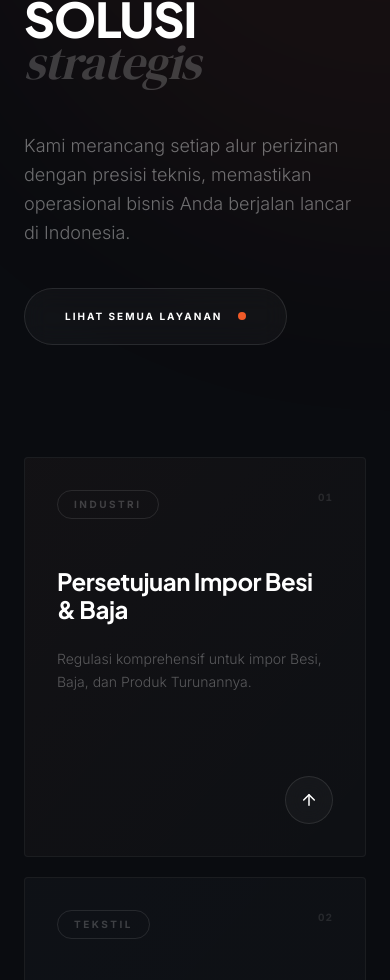
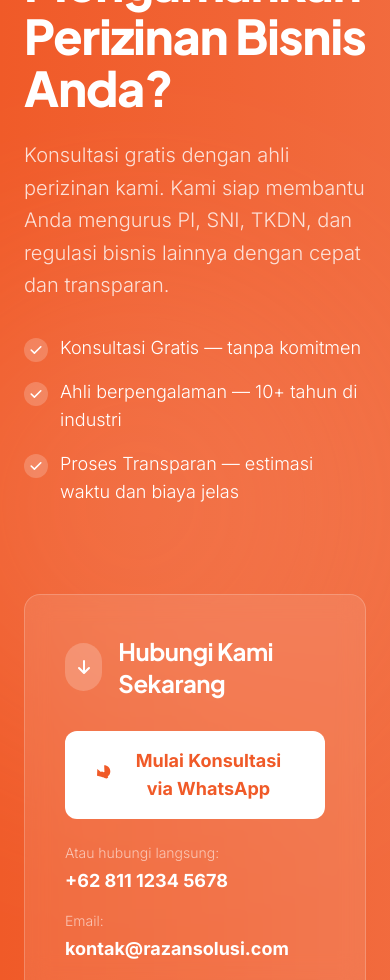
Before and after one commit to dayriyadhi-hue/razor-astern-web, a Next.js app: page / in a window 390 px wide. Shown: the part 1020-2000 px from the top of the page. Built offline with nearby package versions, Linux system fonts and the light colour scheme.

Commit message:
style: complete premium dark mode UI/UX transformation

```diff
--- a/src/app/globals.css
+++ b/src/app/globals.css
@@ -93,6 +93,11 @@ html {
   scroll-behavior: smooth;
 }
 
+/* Scroll margin untuk anchor links (offset untuk fixed navbar) */
+section {
+  scroll-margin-top: 80px;
+}
+
 /* Custom Scrollbar */
 ::-webkit-scrollbar {
   width: 6px;
--- a/src/app/page.js
+++ b/src/app/page.js
@@ -1,5 +1,6 @@
 import Navbar from '@/components/Navbar';
 import Hero from '@/components/Hero';
+import ConsultationCTA from '@/components/ConsultationCTA';
 import Solutions from '@/components/Solutions';
 import Process from '@/components/Process';
 import Values from '@/components/Values';
@@ -12,6 +13,7 @@ export default function Home() {
       <Navbar />
       <main>
         <Hero />
+        <ConsultationCTA />
         <Solutions />
         <Process />
         <Values />
--- /dev/null
+++ b/src/components/ConsultationCTA.js
@@ -0,0 +1,110 @@
+'use client';
+
+import React from 'react';
+import { motion } from 'motion/react';
+
+const ConsultationCTA = () => {
+    const handleWhatsApp = () => {
+        window.open('https://wa.me/6281112345678?text=Halo%20Tim%20Razan%2C%20saya%20ingin%20konsultasi%20gratis%20tentang%20kebutuhan%20perizinan%20bisnis%20saya.', '_blank');
+    };
+
+    return (
+        <section className="relative py-20 md:py-32 bg-gradient-to-r from-orange via-orange/95 to-orange/90 text-white overflow-hidden scroll-mt-20">
+            {/* Background Pattern */}
+            <div className="absolute inset-0 opacity-10 pointer-events-none">
+                <div className="absolute top-1/2 right-0 w-[500px] h-[500px] bg-white rounded-full blur-[120px] -translate-y-1/2"></div>
+            </div>
+
+            <div className="max-w-[1400px] mx-auto px-6 md:px-12 relative z-10">
+                <div className="grid lg:grid-cols-2 gap-12 items-center">
+                    {/* Left: Copy */}
+                    <motion.div
+                        initial={{ opacity: 0, x: -30 }}
+                        whileInView={{ opacity: 1, x: 0 }}
+                        transition={{ duration: 0.8 }}
+                    >
+                        <h2 className="text-5xl md:text-6xl font-extrabold tracking-tight mb-6 leading-[1.1]">
+                            Siap Mengamankan Perizinan Bisnis Anda?
+                        </h2>
+                        <p className="text-xl text-white/80 leading-relaxed mb-8 font-light">
+                            Konsultasi gratis dengan ahli perizinan kami. Kami siap membantu Anda mengurus PI, SNI, TKDN, dan regulasi bisnis lainnya dengan cepat dan transparan.
+                        </p>
+
+                        {/* Quick Points */}
+                        <ul className="space-y-4 mb-10">
+                            {[
+                                'Konsultasi Gratis — tanpa komitmen',
+                                'Ahli berpengalaman — 10+ tahun di industri',
+                                'Proses Transparan — estimasi waktu dan biaya jelas'
+                            ].map((point, i) => (
+                                <li key={i} className="flex items-start gap-3">
+                                    <div className="w-6 h-6 rounded-full bg-white/20 flex items-center justify-center flex-shrink-0 mt-1">
+                                        <svg className="w-4 h-4 text-white" fill="currentColor" viewBox="0 0 20 20">
+                                            <path fillRule="evenodd" d="M16.707 5.293a1 1 0 010 1.414l-8 8a1 1 0 01-1.414 0l-4-4a1 1 0 011.414-1.414L8 12.586l7.293-7.293a1 1 0 011.414 0z" clipRule="evenodd" />
+                                        </svg>
+                                    </div>
+                                    <span className="text-lg font-light">{point}</span>
+                                </li>
+                            ))}
+                        </ul>
+                    </motion.div>
+
+                    {/* Right: Contact Box */}
+                    <motion.div
+                        initial={{ opacity: 0, x: 30 }}
+                        whileInView={{ opacity: 1, x: 0 }}
+                        transition={{ duration: 0.8, delay: 0.2 }}
+                        className="bg-white/10 backdrop-blur-md border border-white/20 rounded-2xl p-10 lg:p-12"
+                    >
+                        <div className="flex items-center gap-4 mb-8">
+                            <div className="w-12 h-12 rounded-full bg-white/20 flex items-center justify-center">
+                                <svg className="w-6 h-6 text-white" fill="currentColor" viewBox="0 0 24 24">
+                                    <path d="M17.707 12.293a.999.999 0 0 0-1.414 0L13 15.586V6a1 1 0 1 0-2 0v9.586l-3.293-3.293a.999.999 0 1 0-1.414 1.414l5 5a.999.999 0 0 0 1.414 0l5-5a.999.999 0 0 0 0-1.414z"/>
+                                </svg>
+                            </div>
+                            <h3 className="text-2xl font-bold">Hubungi Kami Sekarang</h3>
+                        </div>
+
+                        {/* WhatsApp CTA - PROMINENT */}
+                        <motion.button
+                            onClick={handleWhatsApp}
+                            whileHover={{ scale: 1.05 }}
+                            whileTap={{ scale: 0.95 }}
+                            className="w-full mb-6 px-8 py-4 bg-white text-orange font-bold text-lg rounded-xl hover:shadow-2xl transition-all active:scale-95 flex items-center justify-center gap-3 min-h-[56px]"
+                            aria-label="Hubungi kami via WhatsApp untuk konsultasi gratis"
+                        >
+                            <svg className="w-6 h-6" fill="currentColor" viewBox="0 0 24 24">
+                                <path d="M17.472 14.382c-.297-.149-1.758-.867-2.03-.967-.273-.099-.471-.148-.67.15-.197.297-.767.966-.94 1.164-.173.199-.347.223-.644.075-.297-.15-1.255-.463-2.39-1.475-.883-.788-1.48-1.761-1.653-2.059-.173-.297-.018-.458.13-.606.134-.133.298-.347.446-.52.149-.174.198-.298.298-.497.099-.198.05-.371-.025-.52-.075-.149-.669-1.612-.916-2.207-.242-.579-.487-.5-.67-.51-.173-.008-.371-.01-.57-.01-.198 0-.52.074-.792.372-.272.297-1.04 1.016-1.04 2.479 0 1.462 1.065 2.875 1.213 3.074.149.198 2.096 3.2 5.076 4.487.709.306 1.262.489 1.694.625.712.227 1.36.195 1.871.118.571-.085 1.758-.719 2.006-1.413.248-.694.248-1.289.173-1.413-.074-.124-.272-.198-.57-.347m-5.421-7.403h-.004a9.87 9.87 0 00-4.783 1.14L.513 2.36.039 13.02l6.782 1.994a9.857 9.857 0 004.688 1.195h.005c5.487 0 9.968-4.481 9.968-9.968 0-2.662-1.031-5.165-2.9-7.035-1.87-1.87-4.37-2.9-7.036-2.9z"/>
+                            </svg>
+                            Mulai Konsultasi via WhatsApp
+                        </motion.button>
+
+                        {/* Alternative Contact */}
+                        <div className="space-y-4 text-sm">
+                            <div>
+                                <p className="text-white/60 mb-1 font-light">Atau hubungi langsung:</p>
+                                <a href="tel:+6281112345678" className="text-lg font-bold hover:text-white/80 transition-colors">
+                                    +62 811 1234 5678
+                                </a>
+                            </div>
+                            <div>
+                                <p className="text-white/60 mb-1 font-light">Email:</p>
+                                <a href="mailto:kontak@razansolusi.com" className="text-lg font-bold hover:text-white/80 transition-colors break-all">
+                                    kontak@razansolusi.com
+                                </a>
+                            </div>
+                        </div>
+
+                        {/* Response Time */}
+                        <div className="mt-8 pt-8 border-t border-white/20 flex items-center gap-3 text-sm">
+                            <div className="w-2 h-2 rounded-full bg-green-400 animate-pulse"></div>
+                            <span className="text-white/70 font-light">Kami biasanya membalas dalam 2 jam</span>
+                        </div>
+                    </motion.div>
+                </div>
+            </div>
+        </section>
+    );
+};
+
+export default ConsultationCTA;
--- a/src/components/Hero.js
+++ b/src/components/Hero.js
@@ -5,7 +5,7 @@ import { motion } from 'motion/react';
 
 const Hero = () => {
     return (
-        <section className="relative h-screen w-full flex flex-col justify-center items-center overflow-hidden">
+        <section className="relative h-screen w-full flex flex-col justify-center items-center overflow-hidden scroll-mt-20">
             {/* Video Background */}
             <div className="absolute inset-0 z-0">
                 <video
@@ -13,9 +13,11 @@ const Hero = () => {
                     muted
                     loop
                     playsInline
+                    poster="/hero-fallback.svg"
                     className="w-full h-full object-cover"
                 >
                     <source src="/RAS Video 2026.mp4" type="video/mp4" />
+                    Your browser does not support the video tag.
                 </video>
                 {/* Overlay for readability */}
                 <div className="absolute inset-0 bg-gradient-to-t from-black/70 via-black/40 to-black/20"></div>
--- a/src/components/Navbar.js
+++ b/src/components/Navbar.js
@@ -46,11 +46,19 @@ const Navbar = () => {
                         </div>
 
                         <div className="flex items-center gap-4">
-                            <button className="hidden sm:block px-8 py-3 bg-orange text-white text-[10px] font-bold tracking-[0.2em] uppercase transition-all hover:bg-orange/90 active:scale-95 rounded-full shadow-[0_10px_20px_rgba(240,90,40,0.2)]">
-                                Konsultasi
-                            </button>
+                            <a
+                                href="https://wa.me/6281112345678"
+                                target="_blank"
+                                rel="noopener noreferrer"
+                                className="hidden sm:block px-8 py-3 bg-orange text-white text-[10px] font-bold tracking-[0.2em] uppercase transition-all hover:bg-orange/90 active:scale-95 rounded-full shadow-[0_10px_20px_rgba(240,90,40,0.2)]"
+                                aria-label="Hubungi kami via WhatsApp untuk konsultasi gratis"
+                            >
+                                Konsultasi Gratis
+                            </a>
                             <button
                                 onClick={() => setIsOpen(!isOpen)}
+                                aria-label={isOpen ? "Tutup menu navigasi" : "Buka menu navigasi"}
+                                aria-expanded={isOpen}
                                 className={`flex items-center justify-center w-12 h-12 rounded-full border border-white/10 transition-all active:scale-95 ${scrolled ? 'bg-white/5' : 'bg-transparent hover:bg-white/10'}`}
                             >
                                 <div className="w-5 flex flex-col gap-1.5 items-end">
@@ -70,14 +78,18 @@ const Navbar = () => {
                         animate={{ opacity: 1 }}
                         exit={{ opacity: 0 }}
                         className="fixed inset-0 bg-slate-1000/95 z-[60] flex items-center justify-center backdrop-blur-3xl"
+                        role="dialog"
+                        aria-modal="true"
+                        aria-label="Menu navigasi"
                     >
                         <button
                             onClick={() => setIsOpen(false)}
+                            aria-label="Tutup menu"
                             className="absolute top-10 right-10 text-white p-2 hover:bg-white/10 rounded-full transition-all"
                         >
                             <X className="w-8 h-8" />
                         </button>
-                        <div className="flex flex-col items-center gap-8">
+                        <nav className="flex flex-col items-center gap-8">
                             {[
                                 { name: 'Beranda', href: '#' },
                                 { name: 'Layanan', href: '#layanan' },
@@ -96,7 +108,7 @@ const Navbar = () => {
                                     {link.name}
                                 </motion.a>
                             ))}
-                        </div>
+                        </nav>
                     </motion.div>
                 )}
             </AnimatePresence>
--- a/src/components/Process.js
+++ b/src/components/Process.js
@@ -25,7 +25,7 @@ const Process = () => {
     ];
 
     return (
-        <section id="proses-kerja" className="py-32 md:py-40 bg-[#0A0C10] text-white overflow-hidden relative border-t border-white/[0.03]">
+        <section id="proses-kerja" className="py-32 md:py-40 bg-[#0A0C10] text-white overflow-hidden relative border-t border-white/[0.03] scroll-mt-20">
             {/* Subtle background pattern */}
             <div className="absolute inset-0 opacity-[0.4] pointer-events-none">
                 <div className="absolute top-1/2 left-1/2 -translate-x-1/2 -translate-y-1/2 w-full h-full bg-[radial-gradient(circle_at_center,rgba(240,90,40,0.02)_0%,transparent_70%)]"></div>
@@ -50,9 +50,9 @@ const Process = () => {
                     </div>
                 </div>
 
-                <div className="grid md:grid-cols-2 lg:grid-cols-4 gap-6">
+                <div className="grid md:grid-cols-2 lg:grid-cols-4 gap-6" role="list" aria-label="Proses perizinan 4 tahap">
                     {steps.map((step, i) => (
-                        <div key={i} className="relative p-10 lg:p-12 glass-effect border border-white/[0.05] hover:border-orange/30 transition-all duration-700 group overflow-hidden rounded-sm">
+                        <div key={i} className="relative p-10 lg:p-12 glass-effect border border-white/[0.05] hover:border-orange/30 transition-all duration-700 group overflow-hidden rounded-sm" role="listitem">
                             {/* Hover Background Accent */}
                             <div className="absolute top-0 right-0 w-40 h-40 bg-orange/5 blur-[80px] translate-x-20 -translate-y-20 group-hover:translate-x-10 group-hover:-translate-y-10 transition-transform duration-1000"></div>
 
--- a/src/components/Values.js
+++ b/src/components/Values.js
@@ -31,7 +31,7 @@ const Values = () => {
     ];
 
     return (
-        <section id="mengapa-kami" className="py-32 md:py-40 bg-[#0A0C10] text-white overflow-hidden relative">
+        <section id="mengapa-kami" className="py-32 md:py-40 bg-[#0A0C10] text-white overflow-hidden relative scroll-mt-20">
             {/* Subtle background pattern */}
             <div className="absolute inset-0 opacity-[0.8] pointer-events-none">
                 <div className="absolute top-0 right-0 w-[800px] h-[800px] bg-orange/[0.03] rounded-full blur-[150px] translate-x-1/3 -translate-y-1/4"></div>
```
Also changed, not shown: src/components/Footer.js (+10 -5 lines), src/components/Solutions.js (+7 -7 lines), src/components/WhatsAppFloat.js (+5 -3 lines), public/hero-fallback.svg (added).
